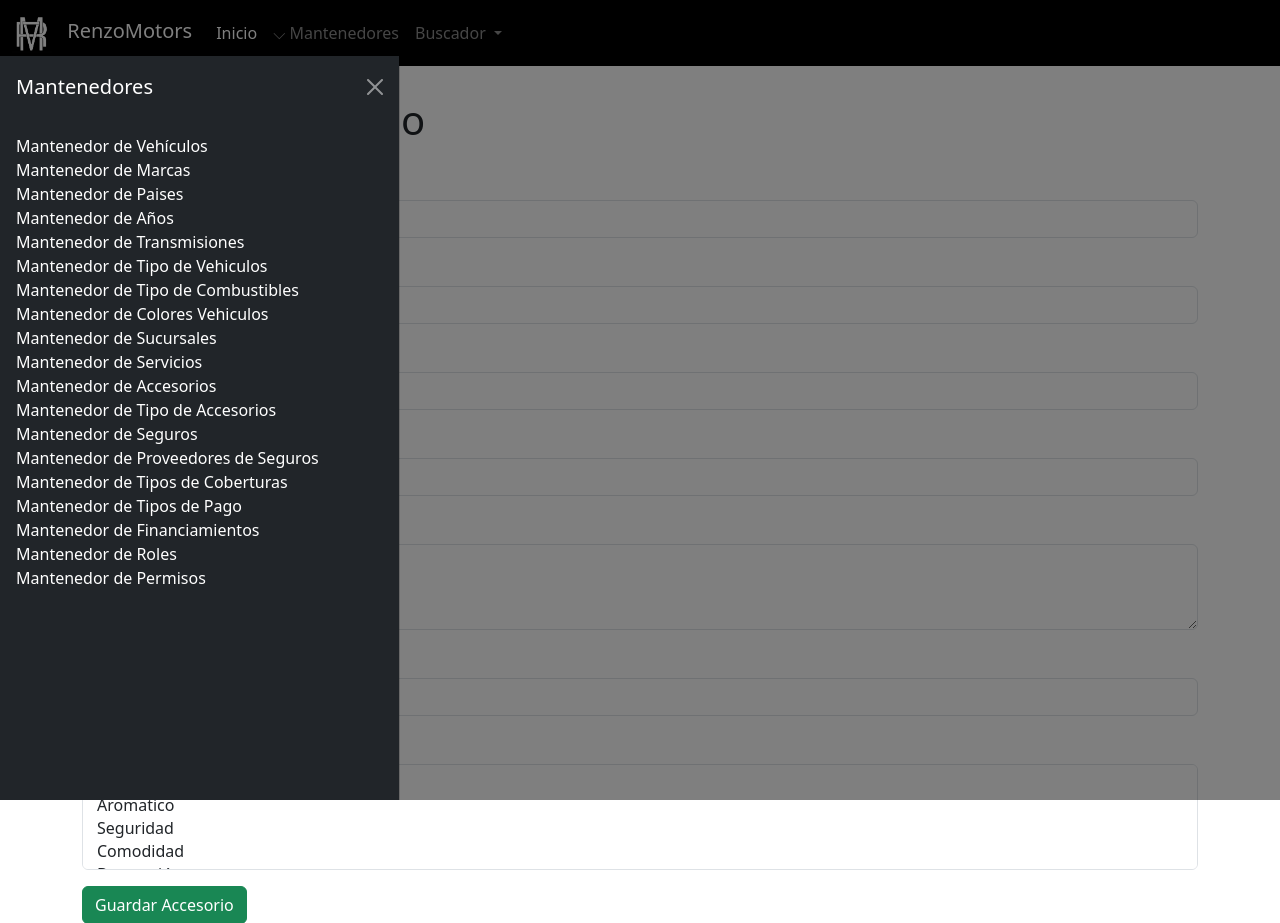
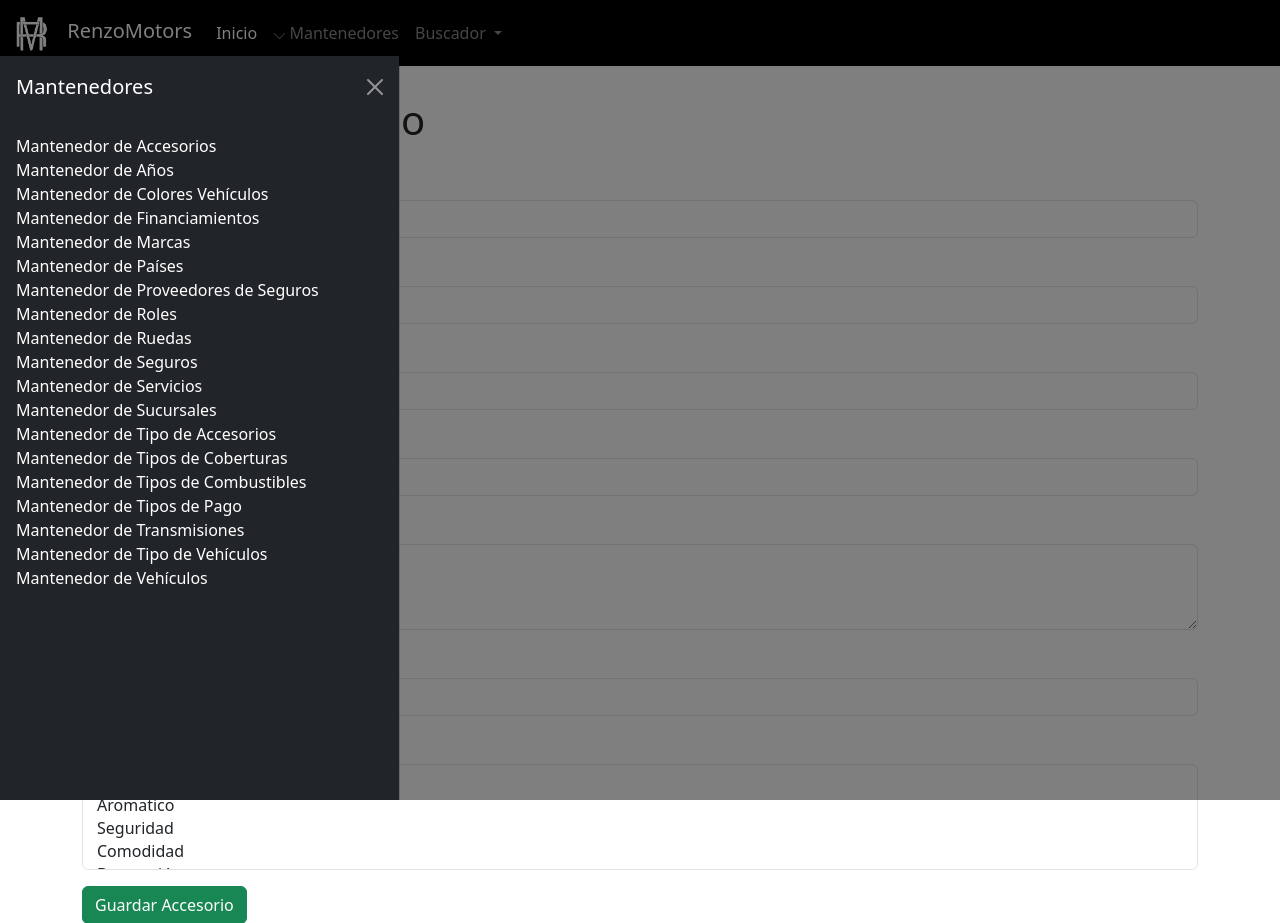
Before and after one commit to HatCliff/renzomotors, a PHP site: page /xampp/admin/mantenedores/accesorios/crear_accesorio.php in a window 1280 px wide, after a click on "⌵ Mantenedores". Shown: the top 923 px of the page. Run offline with PHP 8.4, Linux system fonts and the light colour scheme; data comes from the database, SQL or seed files in the repository.

Commit message:
correcion de mantenedores

```diff
--- a/admin/navbaradmin.php
+++ b/admin/navbaradmin.php
@@ -1,5 +1,6 @@
 <?php
 $carpetaMain = 'http://localhost/xampp/renzomotors/';
+$carpetaMantenedores = $carpetaMain . 'admin/mantenedores/';
 ?>
 
 <!-- NAV -->
@@ -44,26 +45,27 @@ $carpetaMain = 'http://localhost/xampp/renzomotors/';
         <button type="button" class="btn-close btn-close-white" data-bs-dismiss="offcanvas" aria-label="Close"></button>
     </div>
     <div class="offcanvas-body">
-        <ul class="list-unstyled">
-            <li><a class="list-group-item text-bg-dark border-0" href='<?php echo $carpetaMain; ?>admin/mantenedores/vehiculo/mantenedor_vehiculos.php'>Mantenedor de Vehículos</a></li>
-            <li><a class="list-group-item text-bg-dark border-0" href='<?php echo $carpetaMain; ?>admin/mantenedores/marcas/mantenedor_marcas.php'>Mantenedor de Marcas</a></li>
-            <li><a class="list-group-item text-bg-dark border-0" href='<?php echo $carpetaMain; ?>admin/mantenedores/paises/mantenedor_paises.php'>Mantenedor de Paises</a></li>
-            <li><a class="list-group-item text-bg-dark border-0" href='<?php echo $carpetaMain; ?>admin/mantenedores/anios/mantenedor_anios.php'>Mantenedor de Años</a></li>
-            <li><a class="list-group-item text-bg-dark border-0" href='<?php echo $carpetaMain; ?>admin/mantenedores/transmision/mantenedor_transmisiones.php'>Mantenedor de Transmisiones</a></li>
-            <li><a class="list-group-item text-bg-dark border-0" href='<?php echo $carpetaMain; ?>admin/mantenedores/tipo_vehiculo/mantenedor_tipo_vehiculos.php'>Mantenedor de Tipo de Vehiculos</a></li>
-            <li><a class="list-group-item text-bg-dark border-0" href='<?php echo $carpetaMain; ?>admin/mantenedores/tipo_combustible/mantenedor_tipo_combustibles.php'>Mantenedor de Tipo de Combustibles</a></li>
-            <li><a class="list-group-item text-bg-dark border-0" href='<?php echo $carpetaMain; ?>admin/mantenedores/colores/mantenedor_colores.php'>Mantenedor de Colores Vehiculos</a></li>
-            <li><a class="list-group-item text-bg-dark border-0" href='<?php echo $carpetaMain; ?>admin/mantenedores/sucursales/mantenedor_sucursales.php'>Mantenedor de Sucursales</a></li>
-            <li><a class="list-group-item text-bg-dark border-0" href='<?php echo $carpetaMain; ?>admin/mantenedores/servicios/mantenedor_servicios.php'>Mantenedor de Servicios</a></li>
-            <li><a class="list-group-item text-bg-dark border-0" href='<?php echo $carpetaMain; ?>admin/mantenedores/accesorios/mantenedor_accesorios.php'>Mantenedor de Accesorios</a></li>
-            <li><a class="list-group-item text-bg-dark border-0" href='<?php echo $carpetaMain; ?>admin/mantenedores/tipo_accesorio/mantenedor_tipo_accesorios.php'>Mantenedor de Tipo de Accesorios</a></li>
-            <li><a class="list-group-item text-bg-dark border-0" href='<?php echo $carpetaMain; ?>admin/mantenedores/seguros/mantenedor_seguros.php'>Mantenedor de Seguros</a></li>
-            <li><a class="list-group-item text-bg-dark border-0" href='<?php echo $carpetaMain; ?>admin/mantenedores/proveedores/mantenedor_proveedores.php'>Mantenedor de Proveedores de Seguros</a></li>
-            <li><a class="list-group-item text-bg-dark border-0" href='<?php echo $carpetaMain; ?>admin/mantenedores/tipos_cobertura/mantenedor_tipo_coberturas.php'>Mantenedor de Tipos de Coberturas</a></li>
-            <li><a class="list-group-item text-bg-dark border-0" href='<?php echo $carpetaMain; ?>admin/mantenedores/tipo_pagos/mantenedor_tipo_pagos.php'>Mantenedor de Tipos de Pago</a></li>
-            <li><a class="list-group-item text-bg-dark border-0" href='<?php echo $carpetaMain; ?>admin/mantenedores/financiamiento/mantenedor_financiamientos.php'>Mantenedor de Financiamientos</a></li>
-            <li><a class="list-group-item text-bg-dark border-0" href='<?php echo $carpetaMain; ?>admin/mantenedores/roles/mantenedor_roles.php'>Mantenedor de Roles</a></li>
-            <li><a class="list-group-item text-bg-dark border-0" href='<?php echo $carpetaMain; ?>admin/mantenedores/permisos/mantenedor_permisos.php'>Mantenedor de Permisos</a></li>
-        </ul>
+    <ul class="list-unstyled">
+        <li><a class="list-group-item text-bg-dark border-0" href='<?php echo $carpetaMantenedores; ?>accesorios/mantenedor_accesorios.php'>Mantenedor de Accesorios</a></li>
+        <li><a class="list-group-item text-bg-dark border-0" href='<?php echo $carpetaMantenedores; ?>anios/mantenedor_anios.php'>Mantenedor de Años</a></li>
+        <li><a class="list-group-item text-bg-dark border-0" href='<?php echo $carpetaMantenedores; ?>colores/mantenedor_colores.php'>Mantenedor de Colores Vehículos</a></li>
+        <li><a class="list-group-item text-bg-dark border-0" href='<?php echo $carpetaMantenedores; ?>financiamiento/mantenedor_financiamientos.php'>Mantenedor de Financiamientos</a></li>
+        <li><a class="list-group-item text-bg-dark border-0" href='<?php echo $carpetaMantenedores; ?>marcas/mantenedor_marcas.php'>Mantenedor de Marcas</a></li>
+        <li><a class="list-group-item text-bg-dark border-0" href='<?php echo $carpetaMantenedores; ?>paises/mantenedor_paises.php'>Mantenedor de Países</a></li>
+        <li><a class="list-group-item text-bg-dark border-0" href='<?php echo $carpetaMantenedores; ?>proveedores/mantenedor_proveedores.php'>Mantenedor de Proveedores de Seguros</a></li>
+        <li><a class="list-group-item text-bg-dark border-0" href='<?php echo $carpetaMantenedores; ?>roles/mantenedor_roles.php'>Mantenedor de Roles</a></li>
+        <li><a class="list-group-item text-bg-dark border-0" href='<?php echo $carpetaMantenedores; ?>ruedas/mantenedor_ruedas.php'>Mantenedor de Ruedas</a></li>
+        <li><a class="list-group-item text-bg-dark border-0" href='<?php echo $carpetaMantenedores; ?>seguros/mantenedor_seguros.php'>Mantenedor de Seguros</a></li>
+        <li><a class="list-group-item text-bg-dark border-0" href='<?php echo $carpetaMantenedores; ?>servicios/mantenedor_servicios.php'>Mantenedor de Servicios</a></li>
+        <li><a class="list-group-item text-bg-dark border-0" href='<?php echo $carpetaMantenedores; ?>sucursales/mantenedor_sucursales.php'>Mantenedor de Sucursales</a></li>
+        <li><a class="list-group-item text-bg-dark border-0" href='<?php echo $carpetaMantenedores; ?>tipo_accesorio/mantenedor_tipo_accesorios.php'>Mantenedor de Tipo de Accesorios</a></li>
+        <li><a class="list-group-item text-bg-dark border-0" href='<?php echo $carpetaMantenedores; ?>tipos_cobertura/mantenedor_tipo_coberturas.php'>Mantenedor de Tipos de Coberturas</a></li>
+        <li><a class="list-group-item text-bg-dark border-0" href='<?php echo $carpetaMantenedores; ?>tipo_combustible/mantenedor_tipo_combustibles.php'>Mantenedor de Tipos de Combustibles</a></li>
+        <li><a class="list-group-item text-bg-dark border-0" href='<?php echo $carpetaMantenedores; ?>tipo_pagos/mantenedor_tipo_pagos.php'>Mantenedor de Tipos de Pago</a></li>
+        <li><a class="list-group-item text-bg-dark border-0" href='<?php echo $carpetaMantenedores; ?>transmision/mantenedor_transmisiones.php'>Mantenedor de Transmisiones</a></li>
+        <li><a class="list-group-item text-bg-dark border-0" href='<?php echo $carpetaMantenedores; ?>tipo_vehiculo/mantenedor_tipo_vehiculos.php'>Mantenedor de Tipo de Vehículos</a></li>
+        <li><a class="list-group-item text-bg-dark border-0" href='<?php echo $carpetaMantenedores; ?>vehiculo/mantenedor_vehiculos.php'>Mantenedor de Vehículos</a></li>
+    </ul>
     </div>
+
 </div>
--- a/pages/opinion.php
+++ b/pages/opinion.php
@@ -20,7 +20,7 @@ $row = mysqli_fetch_assoc($resultado_compra_check);
 
 if (mysqli_num_rows($resultado_compra_check ) == 0) {
     // Si ya existe una reseña, mostrar un mensaje de error
-    $error_message = "usted no a realizado una compra de este vehiculo";
+    $error_message = "usted no a realizado una compra de este vehículo";
 
 }elseif($row['compra_concretada']==0){
     $error_message = "su compra todavia no esta concretada";
@@ -28,7 +28,7 @@ if (mysqli_num_rows($resultado_compra_check ) == 0) {
 
 if($rut == '')
 {
-    $error_message = "Debe inicar sesion para escribir una opnion";
+    $error_message = "Debe inicar sesion para escribir una opnión";
 }
 
 if ($_SERVER['REQUEST_METHOD'] == 'POST') {
```
